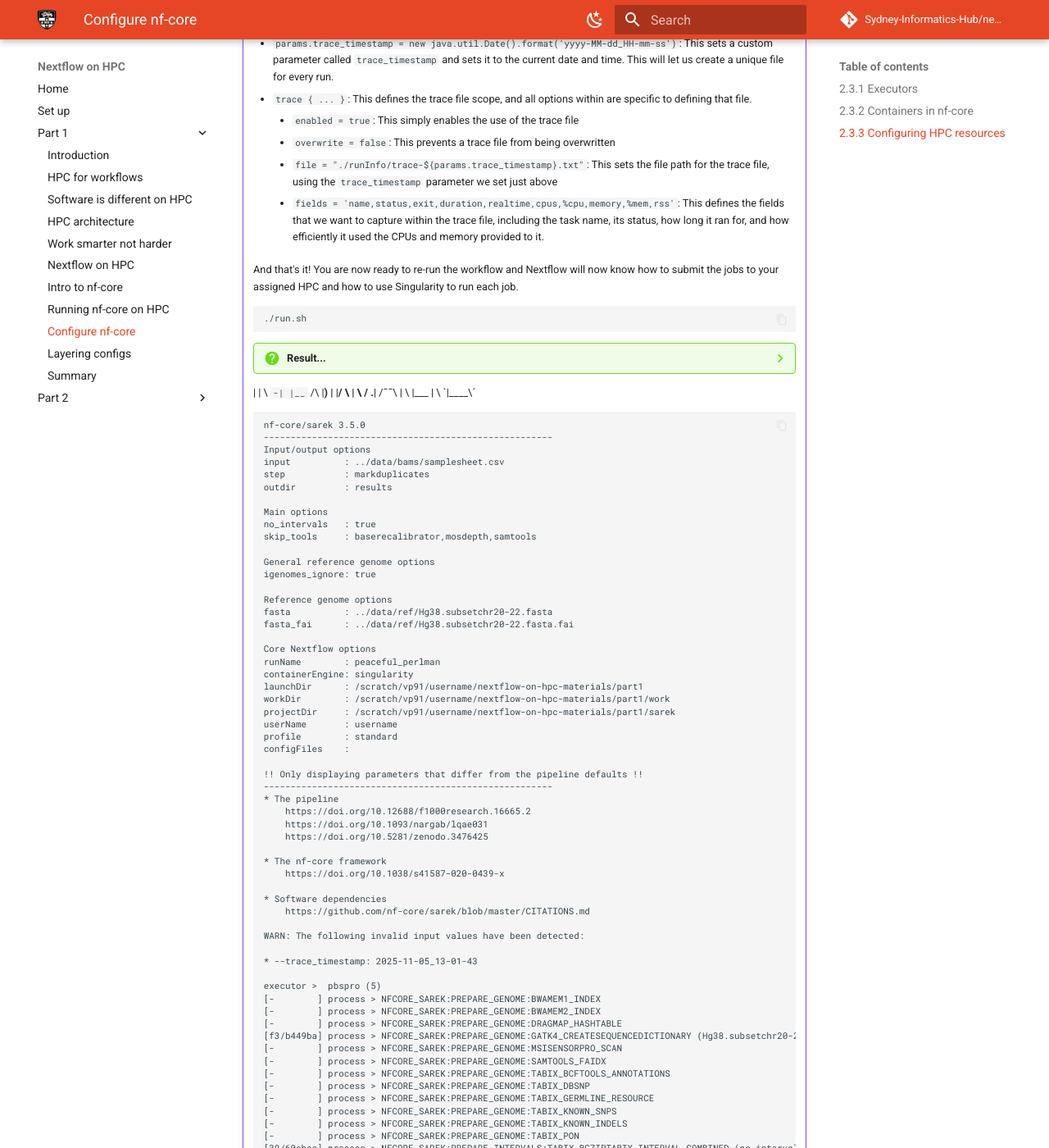
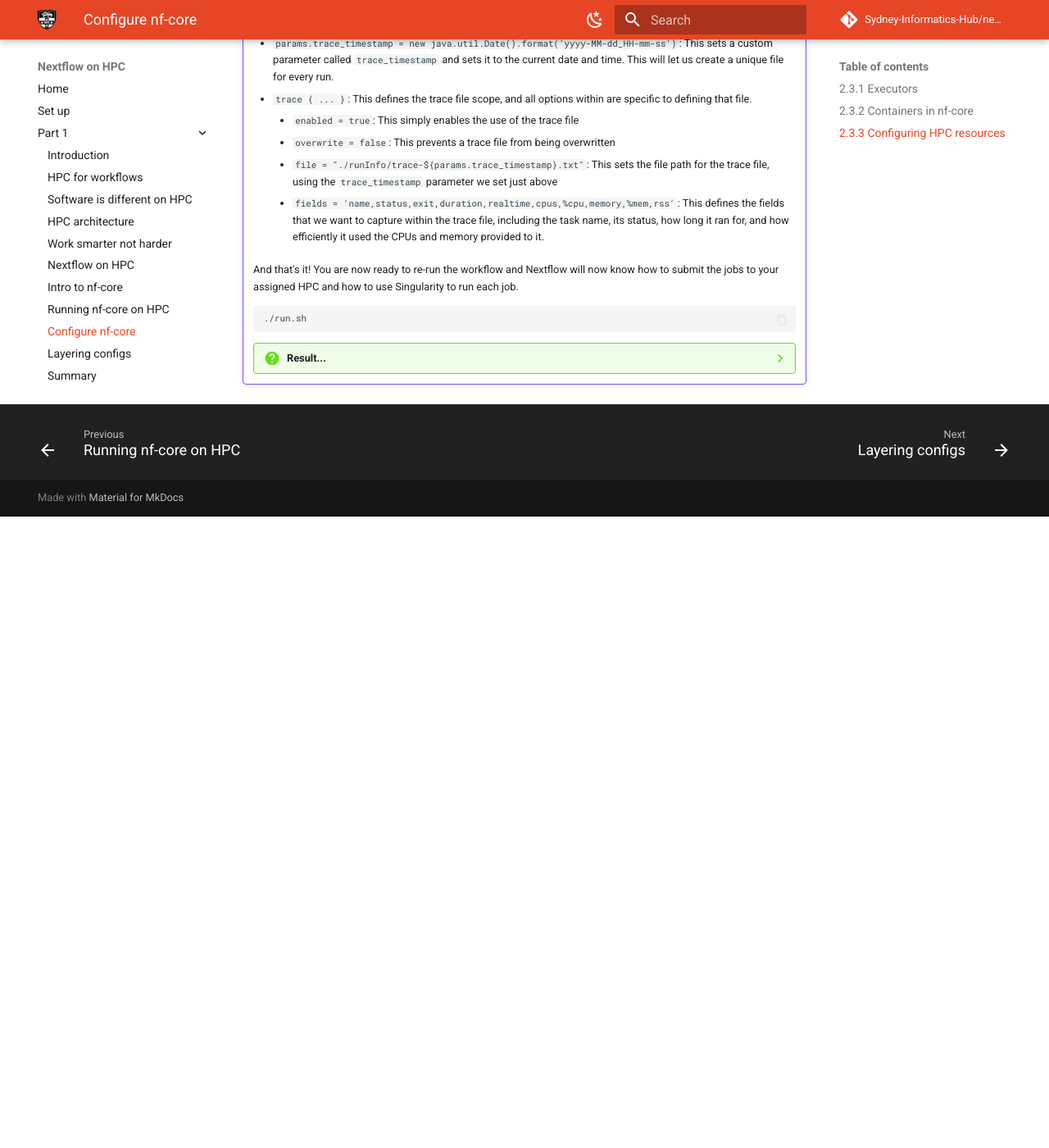
Before and after one commit to Sydney-Informatics-Hub/nextflow-hpc-workshop, an MkDocs documentation site: the page built from docs/part1/02_3_nfcore_config.md, in a window 1280 px wide and 1400 px high, scrolled down 6790 px. Shown: the whole window at 82% size. Built offline with MkDocs 1.6.1 and Material for MkDocs 9.7.7, drawn with Linux system fonts in a browser that asks for light colours; comment, search, counter and statistics services are not loaded; after the commit the page ends 7420 px from its top, so only the background shows below that; some of the changed text lies outside the part shown.

Commit message:
Removed nf-core sarek header - rendered funny

````diff
--- a/docs/part1/02_3_nfcore_config.md
+++ b/docs/part1/02_3_nfcore_config.md
@@ -515,70 +515,6 @@ We now have a configuration file with both our executor defined and singularity
         After a few moments as the pipeline starts up, you should notice the tasks getting submitted to the HPC:
 
         ```console title="Output"
-        N E X T F L O W   ~  version 24.04.5
-
-        Launching `sarek/main.nf` [peaceful_perlman] DSL2 - revision: 3954909713
-
-
-        ------------------------------------------------------
-                                                ,--./,-.
-              ___     __   __   __   ___     /,-._.--~'
-        |\ | |__  __ /  ` /  \ |__) |__         }  {
-        | \| |       \__, \__/ |  \ |___     \`-._,-`-,
-                                                `._,._,'
-           ____
-         .´ _  `.
-        /  |\`-_ \      __        __   ___
-       |   | \  `-|    |__`  /\  |__) |__  |__/
-        \ |   \  /     .__| /¯¯\ |  \ |___ |  \
-         `|____\´
-
-        nf-core/sarek 3.5.0
-        ------------------------------------------------------
-        Input/output options
-        input          : ../data/bams/samplesheet.csv
-        step           : markduplicates
-        outdir         : results
-
-        Main options
-        no_intervals   : true
-        skip_tools     : baserecalibrator,mosdepth,samtools
-
-        General reference genome options
-        igenomes_ignore: true
-
-        Reference genome options
-        fasta          : ../data/ref/Hg38.subsetchr20-22.fasta
-        fasta_fai      : ../data/ref/Hg38.subsetchr20-22.fasta.fai
-
-        Core Nextflow options
-        runName        : peaceful_perlman
-        containerEngine: singularity
-        launchDir      : /scratch/vp91/username/nextflow-on-hpc-materials/part1
-        workDir        : /scratch/vp91/username/nextflow-on-hpc-materials/part1/work
-        projectDir     : /scratch/vp91/username/nextflow-on-hpc-materials/part1/sarek
-        userName       : username
-        profile        : standard
-        configFiles    :
-
-        !! Only displaying parameters that differ from the pipeline defaults !!
-        ------------------------------------------------------
-        * The pipeline
-            https://doi.org/10.12688/f1000research.16665.2
-            https://doi.org/10.1093/nargab/lqae031
-            https://doi.org/10.5281/zenodo.3476425
-
-        * The nf-core framework
-            https://doi.org/10.1038/s41587-020-0439-x
-
-        * Software dependencies
-            https://github.com/nf-core/sarek/blob/master/CITATIONS.md
-
-        WARN: The following invalid input values have been detected:
-
-        * --trace_timestamp: 2025-11-05_13-01-43
-
-
         executor >  pbspro (5)
         [-        ] process > NFCORE_SAREK:PREPARE_GENOME:BWAMEM1_INDEX                                              -
         [-        ] process > NFCORE_SAREK:PREPARE_GENOME:BWAMEM2_INDEX                                              -
````
